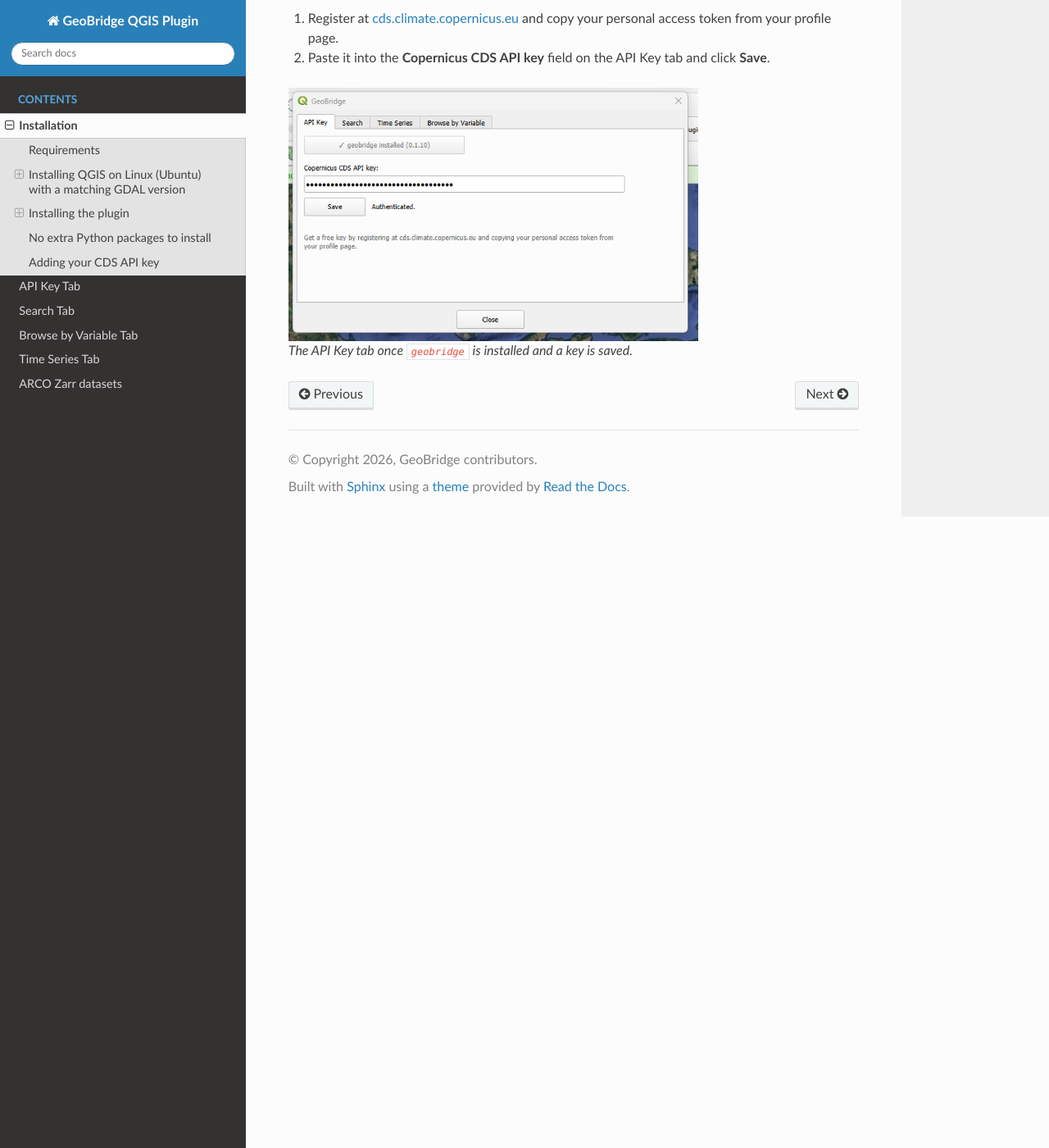
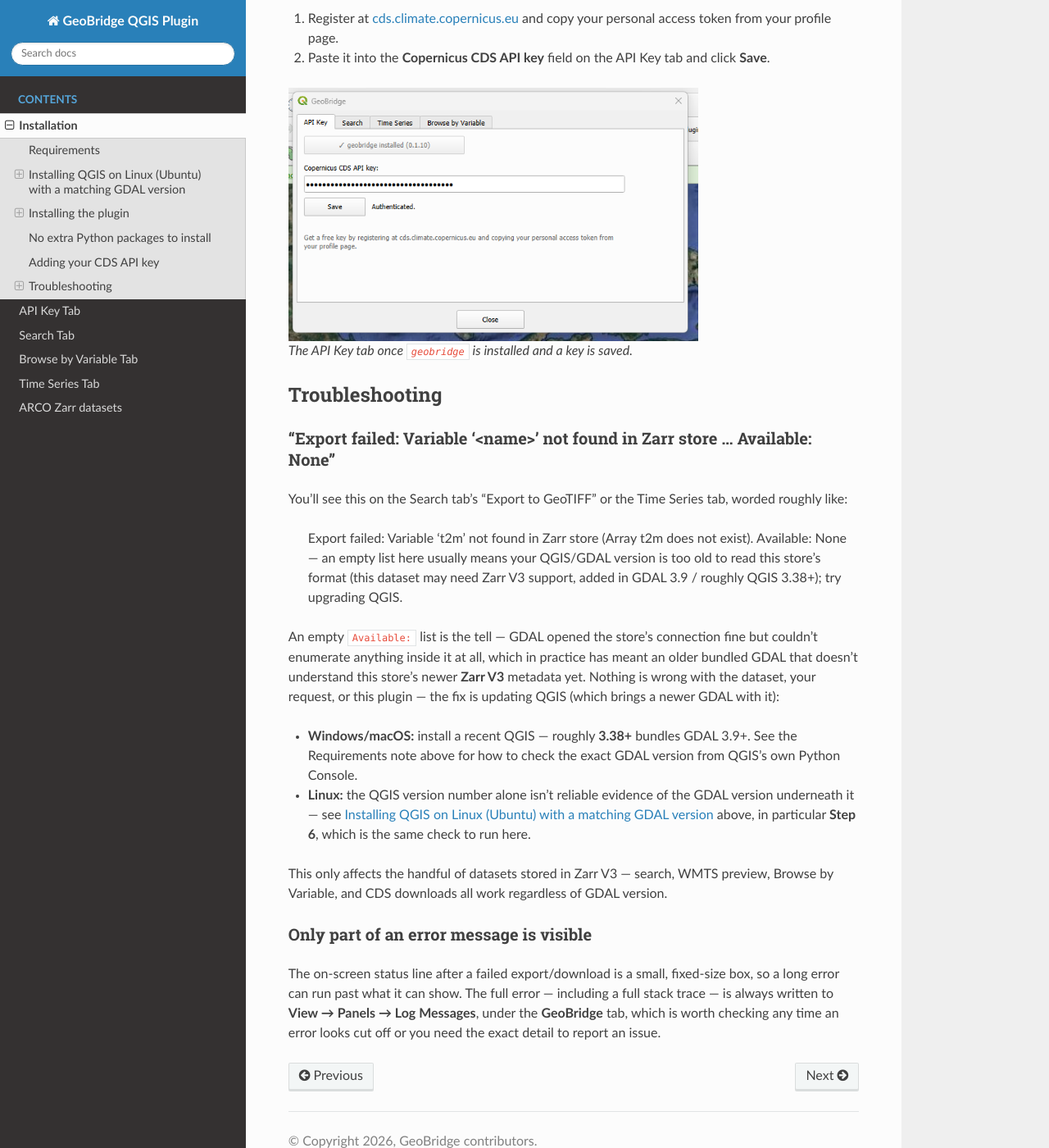
Before and after one commit to ECMWFCode4Earth/geobridge-qgis, a Sphinx documentation site: the page built from docs/installation.rst, in a window 1280 px wide and 1400 px high, scrolled down 3192 px. Shown: the whole window at 82% size. Built offline with Sphinx 7.4.7 and the Read the Docs theme 3.1.0, drawn with Linux system fonts in a browser that asks for light colours.

Commit message:
Search tab: fix clipped export error message + add troubleshooting docs
lbl_export_status's box (310x48) couldn't fit a long error like the
Zarr V3 'Available: None' explanation, confirmed cut off in a
screenshot. Give it more room and point to Log Messages -> GeoBridge
for the full text, matching 0.1.32's Browse-tab fix (which already
logs the full error/traceback there).

Docs: add a Troubleshooting section to installation.rst covering
that exact error message, its cause (old QGIS/GDAL missing Zarr V3
support), and the fix per platform, plus a note about checking Log
Messages when an in-app error looks cut off.

```diff
--- a/docs/installation.rst
+++ b/docs/installation.rst
@@ -166,3 +166,47 @@
    :width: 500px
 
    The API Key tab once ``geobridge`` is installed and a key is saved.
+
+Troubleshooting
+----------------
+
+"Export failed: Variable '<name>' not found in Zarr store ... Available: None"
+^^^^^^^^^^^^^^^^^^^^^^^^^^^^^^^^^^^^^^^^^^^^^^^^^^^^^^^^^^^^^^^^^^^^^^^^^^^^^^^^
+
+You'll see this on the Search tab's "Export to GeoTIFF" or the Time
+Series tab, worded roughly like:
+
+    Export failed: Variable 't2m' not found in Zarr store (Array t2m
+    does not exist). Available: None — an empty list here usually means
+    your QGIS/GDAL version is too old to read this store's format (this
+    dataset may need Zarr V3 support, added in GDAL 3.9 / roughly QGIS
+    3.38+); try upgrading QGIS.
+
+An empty ``Available:`` list is the tell — GDAL opened the store's
+connection fine but couldn't enumerate anything inside it at all, which
+in practice has meant an older bundled GDAL that doesn't understand
+this store's newer **Zarr V3** metadata yet. Nothing is wrong with the
+dataset, your request, or this plugin — the fix is updating QGIS (which
+brings a newer GDAL with it):
+
+* **Windows/macOS:** install a recent QGIS — roughly **3.38+** bundles
+  GDAL 3.9+. See the Requirements note above for how to check the
+  exact GDAL version from QGIS's own Python Console.
+* **Linux:** the QGIS version number alone isn't reliable evidence of
+  the GDAL version underneath it — see
+  `Installing QGIS on Linux (Ubuntu) with a matching GDAL version`_
+  above, in particular **Step 6**, which is the same check to run here.
+
+This only affects the handful of datasets stored in Zarr V3 — search,
+WMTS preview, Browse by Variable, and CDS downloads all work regardless
+of GDAL version.
+
+Only part of an error message is visible
+^^^^^^^^^^^^^^^^^^^^^^^^^^^^^^^^^^^^^^^^^
+
+The on-screen status line after a failed export/download is a small,
+fixed-size box, so a long error can run past what it can show. The
+full error — including a full stack trace — is always written to
+**View → Panels → Log Messages**, under the **GeoBridge** tab, which is
+worth checking any time an error looks cut off or you need the exact
+detail to report an issue.
--- a/metadata.txt
+++ b/metadata.txt
@@ -16,7 +16,8 @@
 tracker=https://github.com/ECMWFCode4Earth/geobridge-qgis/issues
 
 hasProcessingProvider=no
-changelog=0.1.32 A failed "Export to GeoTIFF"/"Download GeoTIFF" now logs the full error, including a full stack trace, to View → Panels → Log Messages → GeoBridge, and the on-screen message on the Browse by Variable tab now says to check there — the narrow, fixed-size status label couldn't reliably show a long error in full.
+changelog=0.1.33 Search tab: the "Export failed: ..." status box could cut off a long error message (e.g. the Zarr V3 "Available: None" explanation) — given more room, and now also points to View → Panels → Log Messages → GeoBridge for the full text, matching 0.1.32's Browse-tab fix. Docs: add a Troubleshooting section covering that exact error (old QGIS/GDAL, needs Zarr V3 support) with the fix for each platform, and a note about where to find a full error when the in-app message looks cut off.
+    0.1.32 A failed "Export to GeoTIFF"/"Download GeoTIFF" now logs the full error, including a full stack trace, to View → Panels → Log Messages → GeoBridge, and the on-screen message on the Browse by Variable tab now says to check there — the narrow, fixed-size status label couldn't reliably show a long error in full.
     0.1.31 Two fixes from the Browse by Variable tab: (1) Download GeoTIFF could fail with "There is no affine transformation and no GCPs" for some datasets (confirmed on derived-era5-land-daily-statistics) — the downloaded file is NetCDF4, whose container format is literally HDF5, and GDAL was sometimes auto-picking its plain HDF5 driver instead of its netCDF one, losing all CF-convention georeferencing in the process; now the netCDF driver is forced explicitly rather than left to auto-detection. (2) The Area of interest summary's second line (once real coordinates are set) could get clipped in this tab's narrower right-hand column — it's genuinely layout-managed here (unlike the Search tab's equivalent, fixed in 0.1.29), but had nowhere to grow into within this tab's fixed window size; that window now has more headroom.
     0.1.30 Search tab: fix the variable/"Dataset details" line under a selected result getting clipped when the dataset's title is long enough to wrap onto two lines itself (e.g. "CERRA sub-daily regional reanalysis data for Europe on single levels from 1984 to present") — confirmed in a Linux screenshot. Also corrects a mistake in 0.1.29's fix: it moved the right-column "Export to GeoTIFF" box in step with the left-column AOI box, which aren't related to each other — groupBox_export no longer moves for a left-column-only change.
     0.1.29 Search tab: fix the area-of-interest summary line ("Drawn on map — West: ... South: ... East: ... North: ...") getting its second line clipped when it wraps — its box only ever had room for one line. This is the Search tab specifically (its Area of interest section is absolute-positioned, not layout-managed, so nothing there grows on its own); confirmed the Browse by Variable tab's equivalent already auto-sizes correctly since it does use a real layout. Now sized for two lines, with everything below it on the tab shifted down to match.
```
Also changed, not shown: other parts of metadata.txt (+1 -1 lines), geobridge_plugin_dialog.py (+9 -1 lines), 1 other file.
